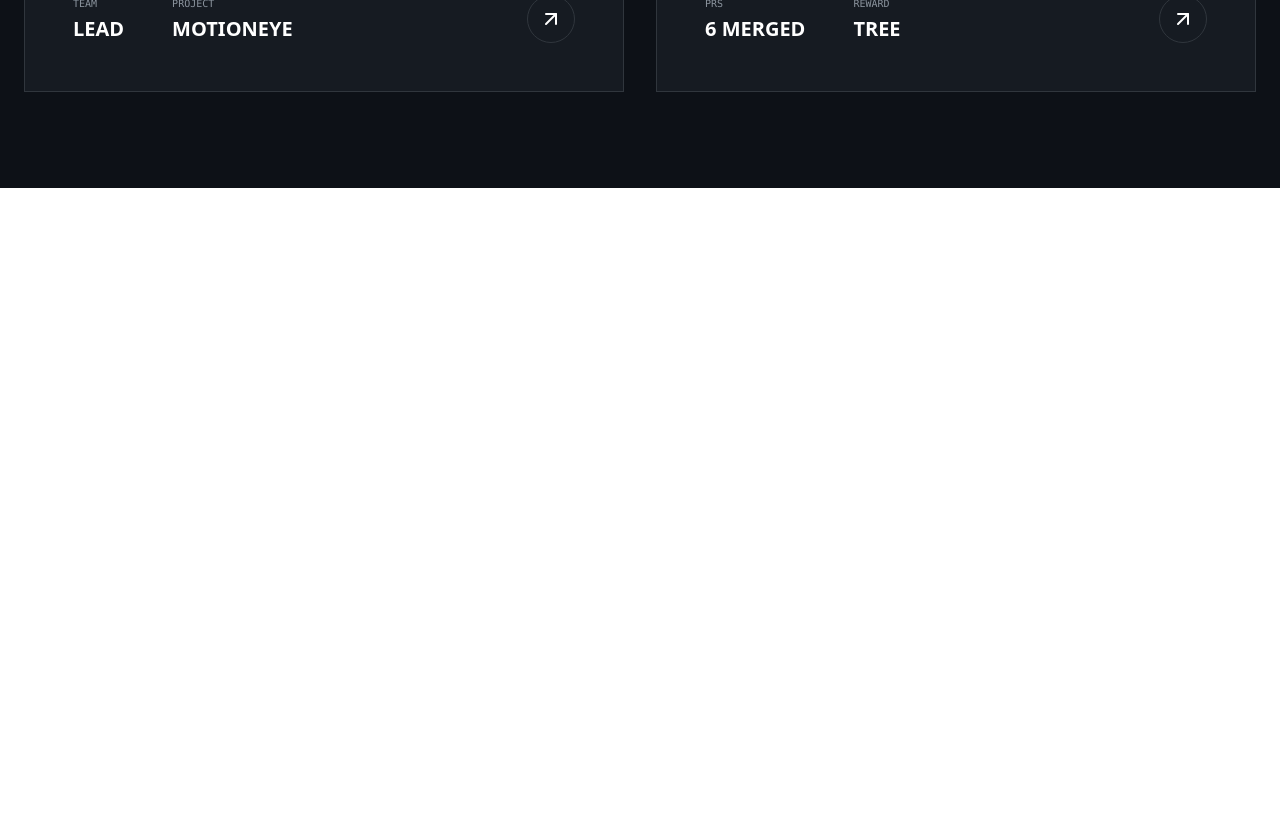
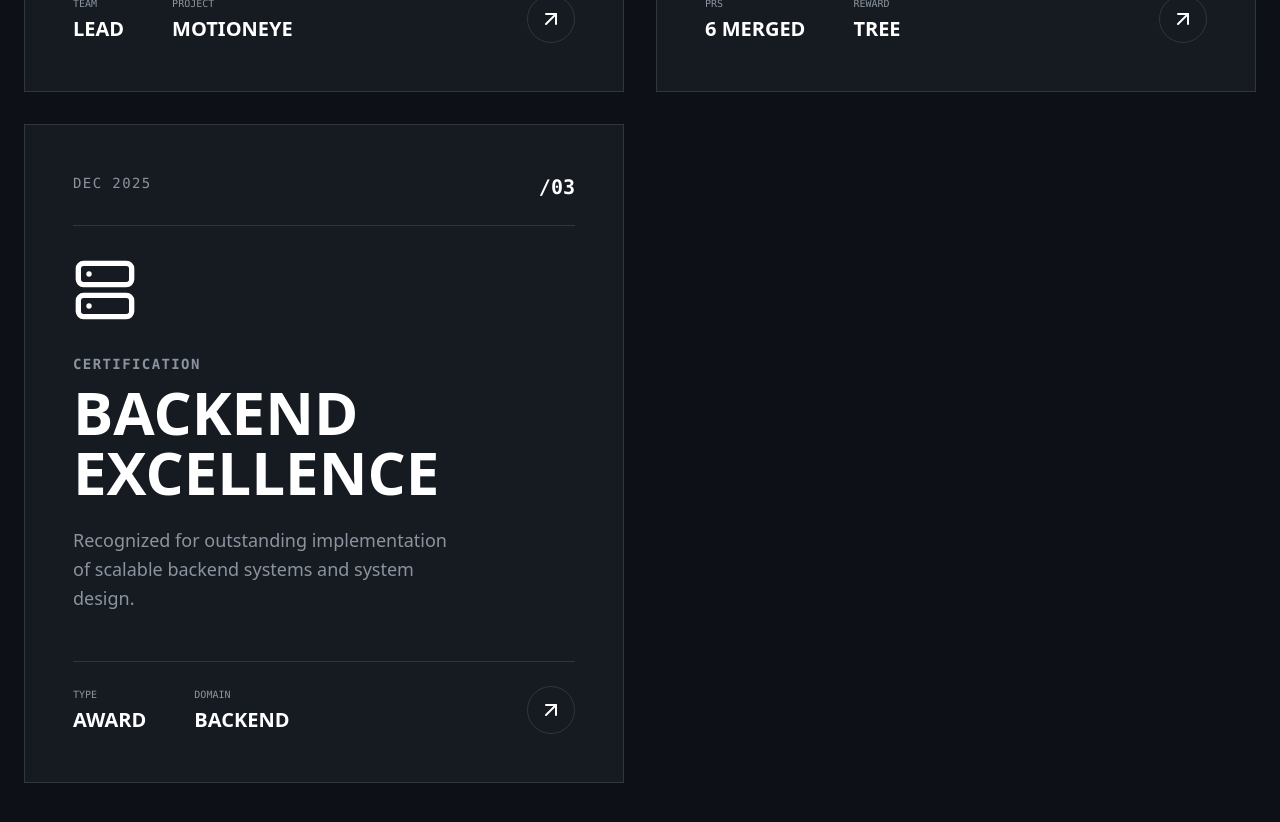
Before and after one commit to ayush00git/portfolio-site, a React (Vite) app: page /achievements in a window 1280 px wide. Shown: the part 920-1742 px from the top of the page. Before the commit the page ends 1108 px from the top, so only its background shows below. Built offline with nearby package versions, Linux system fonts and the light colour scheme.

Commit message:
achiev updated

```diff
--- a/src/Pages/AchievementPage.jsx
+++ b/src/Pages/AchievementPage.jsx
@@ -1,5 +1,5 @@
 import React from 'react';
-import { Trophy, GitPullRequest, ArrowUpRight, Crown } from 'lucide-react';
+import { Trophy, GitPullRequest, ArrowUpRight, Crown, Server } from 'lucide-react';
 
 const Achievements = () => {
     const achievements = [
@@ -38,6 +38,24 @@
                 { label: "Reward", value: "Tree" }
             ],
             link: "https://tree-nation.com/certificate/f3f6603eab101a47"
+        },
+        {
+            id: "03",
+            event: "CERTIFICATION",
+            role: "BACKEND SPECIALIST",
+            title: "Backend Excellence",
+            description: "Recognized for outstanding implementation of scalable backend systems and system design.",
+            date: "DEC 2025",
+            icon: <Server size={64} />,
+            color: "#3b82f6", // Blue
+            bgHover: "hover:bg-[#3b82f6]",
+            textHover: "group-hover:text-black",
+            borderHover: "group-hover:border-black/10",
+            stats: [
+                { label: "Type", value: "Award" },
+                { label: "Domain", value: "Backend" }
+            ],
+            link: "https://drive.google.com/file/d/1BWlWbZXP5Niy5B9OvAyBWlNZnAzr2rKj/view?usp=drive_link"
         }
     ];
 
```
